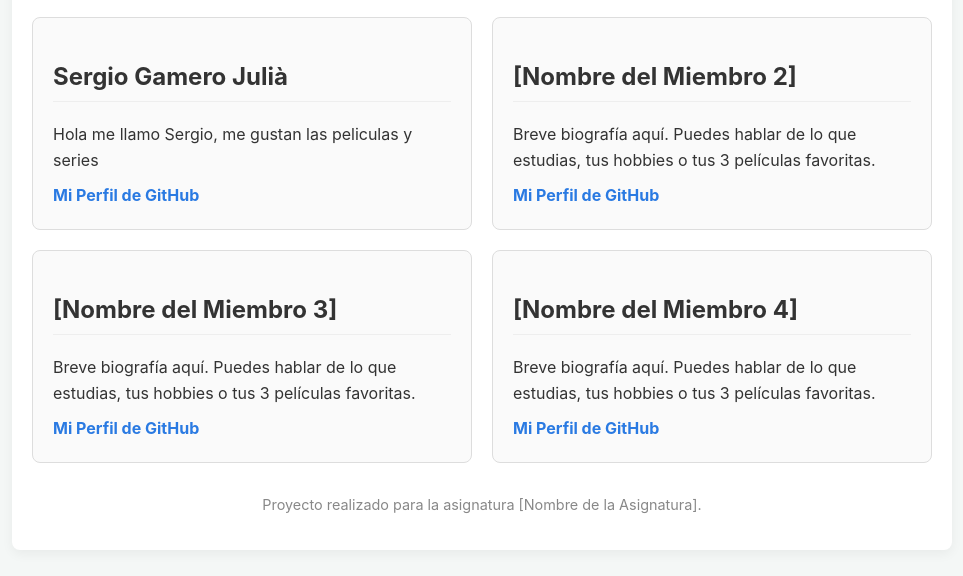
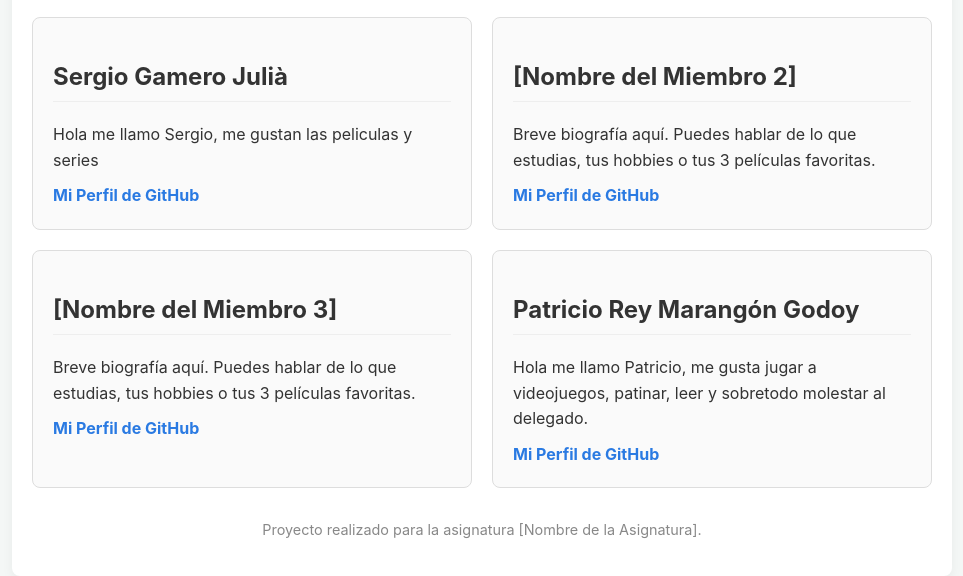
Before and after one commit to TheBoss-01/Github-Pages, a plain HTML site: page index.html in a window 1280 px wide. Shown: the part 174-750 px from the top of the page, without its empty margins (158-1121 px from the left). Drawn offline with Linux system fonts and the light colour scheme.

Commit message:
He añadido mi biografía y mi nombre

```diff
--- a/index.html
+++ b/index.html
@@ -118,12 +118,10 @@
                     <a href="https://github.com/[tu-usuario-github]" target="_blank">Mi Perfil de GitHub</a>
                 </article>
 
-                <!-- Miembro 4 -->
                 <article class="team-member">
-                    <h2>[Nombre del Miembro 4]</h2>
+                    <h2>Patricio Rey Marangón Godoy</h2>
                     <p>
-                        Breve biografía aquí. Puedes hablar de lo que estudias, tus hobbies
-                        o tus 3 películas favoritas.
+                        Hola me llamo Patricio, me gusta jugar a videojuegos, patinar, leer y sobretodo molestar al delegado.
                     </p>
                     <a href="https://github.com/[tu-usuario-github]" target="_blank">Mi Perfil de GitHub</a>
                 </article>
```
